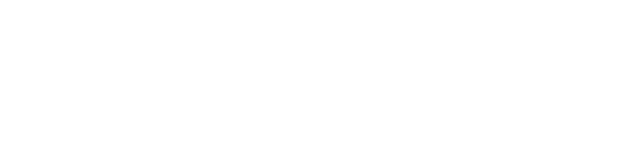
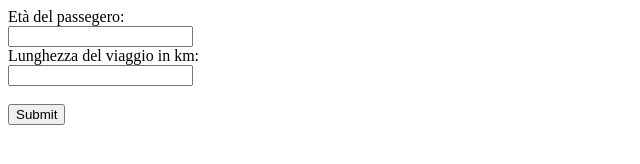
Before and after one commit to vmqxdv/js-biglietto-treno-form, a plain HTML site: page index.html in a window 1280 px wide. Shown: the whole page, without its empty margins (0-640 px from the left). Drawn offline with Linux system fonts and the light colour scheme.

Commit message:
feat: Aggiunto form

```diff
--- a/index.html
+++ b/index.html
@@ -6,6 +6,17 @@
   <title>Calcolo del prezzo del biglietto del treno</title>
 </head>
 <body>
+
+  <form>
+    <label for="fname">Età del passegero:</label><br>
+    <input type="text" id="fname" name="fname"><br>
+
+    <label for="lname">Lunghezza del viaggio in km:</label><br>
+    <input type="text" id="lname" name="lname"><br><br>
+
+    <input type="submit" value="Submit">
+  </form>
+
   <script src="js/main.js"></script>
 </body>
 </html>
```
